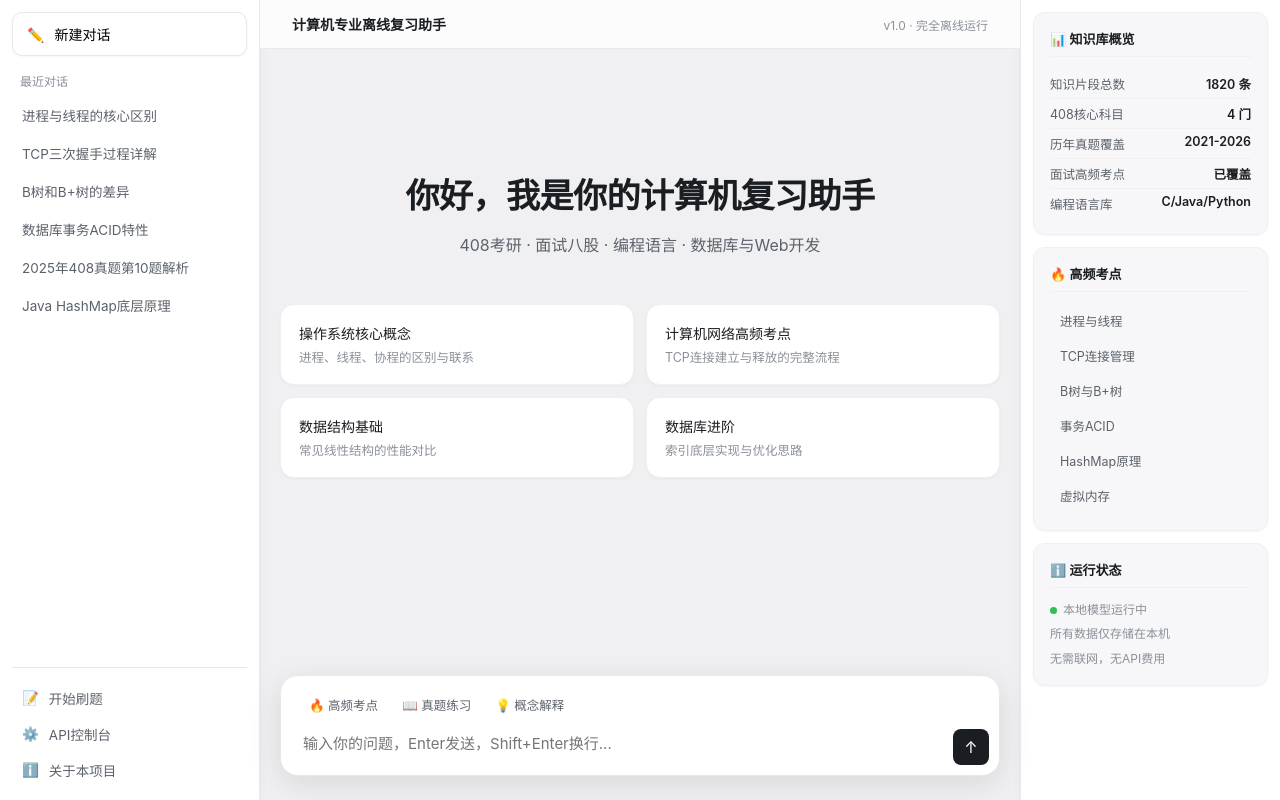
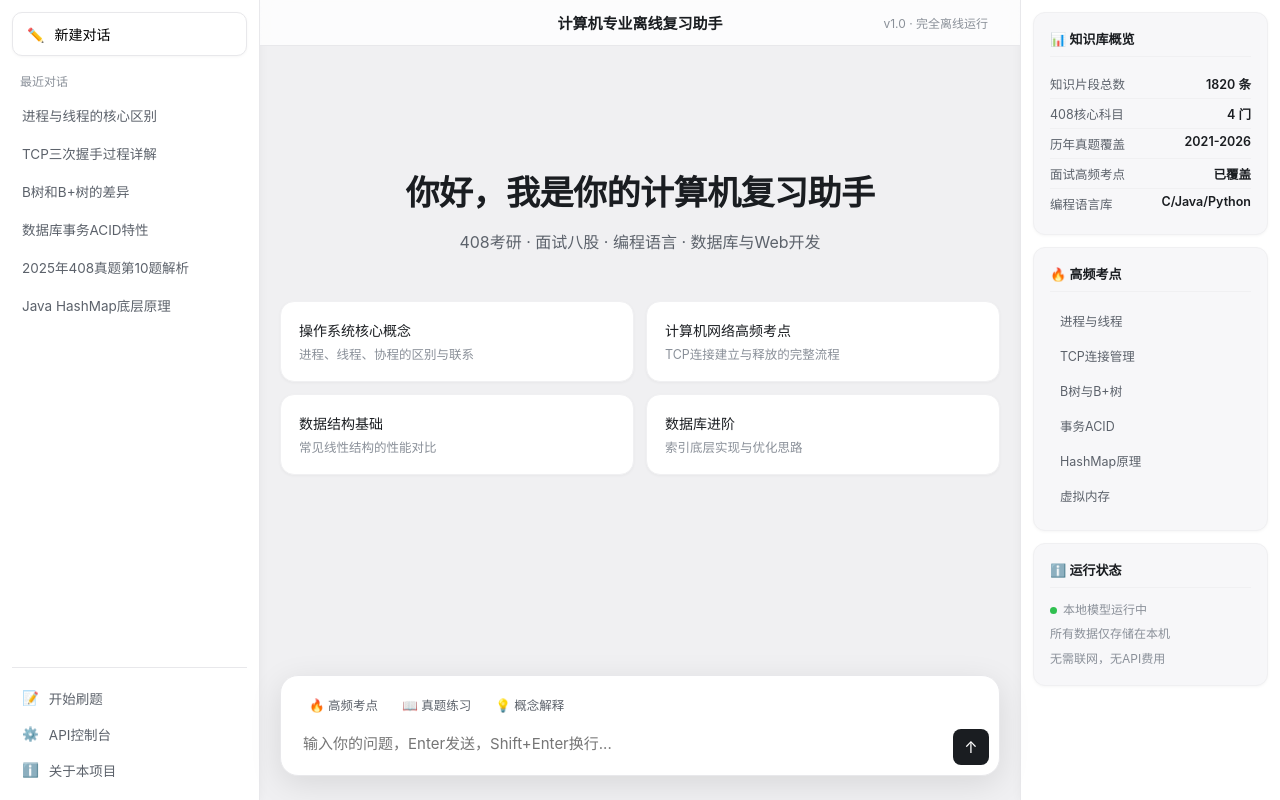
Before and after one commit to wenti-188/local-408-rag-qa, a Flask app: page / in a window 1280 px wide. Run offline with Flask 3, Linux system fonts and the light colour scheme; data that the repository does not hold is empty; parts of the project's set-up code (start-up, migrations or seed data) failed here and were passed over.

Commit message:
前端优化：顶部标题改为居中显示

```diff
--- a/templates/index.html
+++ b/templates/index.html
@@ -177,13 +177,14 @@
             backdrop-filter: blur(10px);
             display: flex;
             align-items: center;
-            justify-content: space-between;
+            justify-content: center;
             position: sticky;
             top: 0;
             z-index: 50;
+            position: relative;
         }
-        .top-bar-title { font-size: 14px; font-weight: 600; }
-        .top-bar-status { font-size: 12px; color: var(--text-3); }
+        .top-bar-title { font-size: 15px; font-weight: 600; position: absolute; left: 50%; transform: translateX(-50%); }
+        .top-bar-status { font-size: 12px; color: var(--text-3); margin-left: auto; }
         .chat-container {
             flex: 1;
             overflow-y: auto;
```
